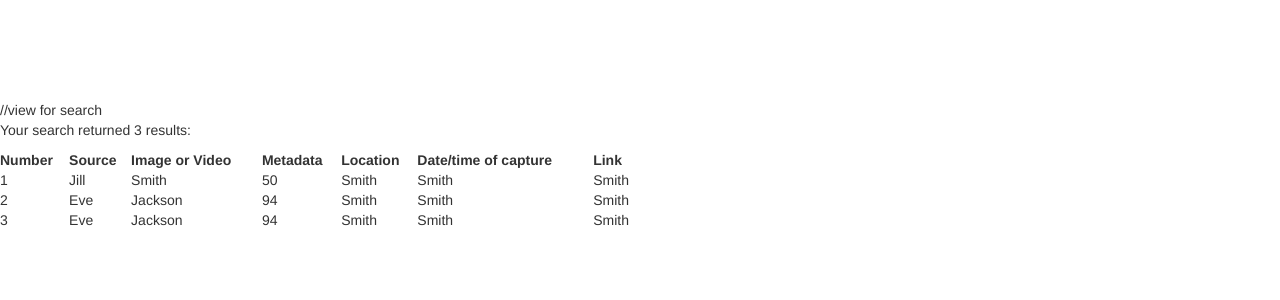
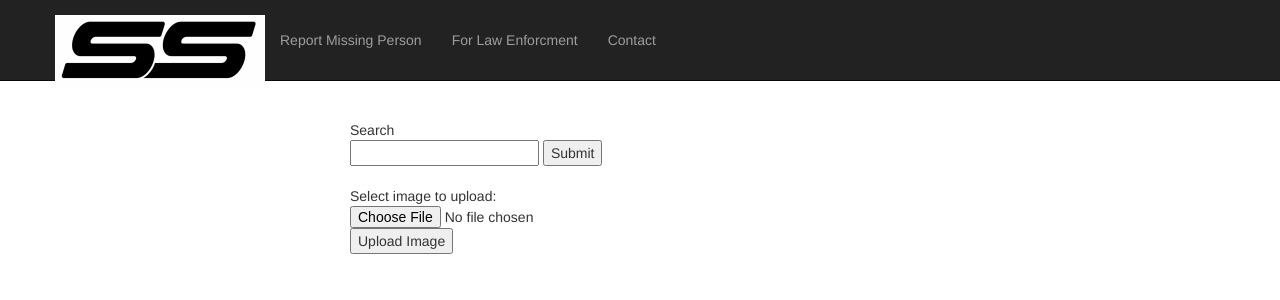
Before and after one commit to gross-micah/361ProjectB, a Node server app: page /search in a window 1280 px wide. Shown: the top 300 px of the page. Run offline with Node 20, Linux system fonts and the light colour scheme; some libraries are stand-ins or nearby versions.

Commit message:
Search upload on own page

```diff
--- a/views/home.handlebars
+++ b/views/home.handlebars
@@ -34,7 +34,3 @@
     {{> header }}
 
     {{> topcopy }}
-
-    {{> imageupload }}
-
-    {{> searchresults }}
--- a/views/search.handlebars
+++ b/views/search.handlebars
@@ -1,42 +1,36 @@
-//view for search
- <p>Your search returned 3 results:</p>
+    <nav class="navbar navbar-inverse navbar-fixed-top" role="navigation">
+        <div class="container">
+            <!-- Brand and toggle get grouped for better mobile display -->
+            <div class="navbar-header">
+                <button type="button" class="navbar-toggle" data-toggle="collapse" data-target="#bs-example-navbar-collapse-1">
+                    <span class="sr-only">Toggle navigation</span>
+                    <span class="icon-bar"></span>
+                    <span class="icon-bar"></span>
+                    <span class="icon-bar"></span>
+                </button>
+                <a class="navbar-brand" href="#">
+                    <img src="/images/logo.png" alt="Logo">
+                </a>
+            </div>
+            <!-- Collect the nav links, forms, and other content for toggling -->
+            <div class="collapse navbar-collapse" id="bs-example-navbar-collapse-1">
+                <ul class="nav navbar-nav">
+                    <li>
+                        <a href="/search">Report Missing Person</a>
+                    </li>
+                    <li>
+                        <a href="#">For Law Enforcment</a>
+                    </li>
+                    <li>
+                        <a href="#">Contact</a>
+                    </li>
+                </ul>
+            </div>
+            <!-- /.navbar-collapse -->
+        </div>
+        <!-- /.container -->
+    </nav>
 
- <table style = "width: 50%">
-  <tr>
-    <th>Number</th>
-	<th>Source</th>
-    <th>Image or Video</th>
-    <th>Metadata</th>
-	<th>Location</th>
-	<th>Date/time of capture</th>
-	<th>Link</th>
-  </tr>
-  <tr>
-    <td>1</td>
-    <td>Jill</td>
-    <td>Smith</td>
-    <td>50</td>
-	<td>Smith</td>
-	<td>Smith</td>
-	<td>Smith</td>
-  </tr>
-  <tr>
-    <td>2</td>
-    <td>Eve</td>
-    <td>Jackson</td>
-    <td>94</td>
-	<td>Smith</td>
-	<td>Smith</td>
-	<td>Smith</td>
-  </tr>
-    <tr>
-	<td>3</td>
-    <td>Eve</td>
-    <td>Jackson</td>
-    <td>94</td>
-	<td>Smith</td>
-	<td>Smith</td>
-	<td>Smith</td>
-  </tr>
+    {{> imageupload }}
 
-</table>
+    {{> searchresults }}
```
